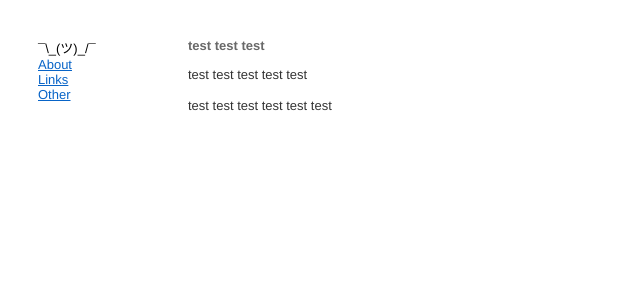
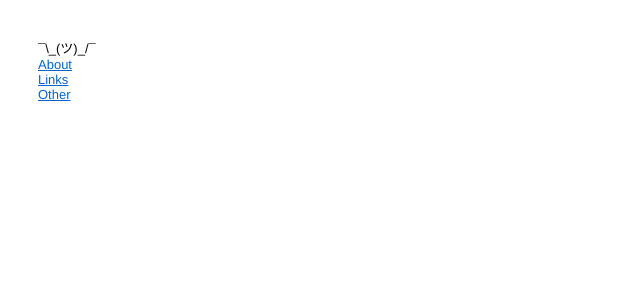
Before and after one commit to wbhoban/wbhoban.github.io, a Jekyll site: the page built from index.html, in a window 1280 px wide. Shown: the top 300 px of the page, without its empty margins (0-640 px from the left). Built offline with Jekyll 4.4.1, drawn with Linux system fonts in a browser that asks for light colours.

Commit message:
Update index.html

```diff
--- a/index.html
+++ b/index.html
@@ -1,9 +1,4 @@
 ---
 layout: default
-title: wbh
+title: ¯\_(ツ)_/¯
 ---
-<div id="content">
-<h1>test test test</h1>
-<p>test test test test test</p>
-<p>test test test test test test</p>
-</div>
```
